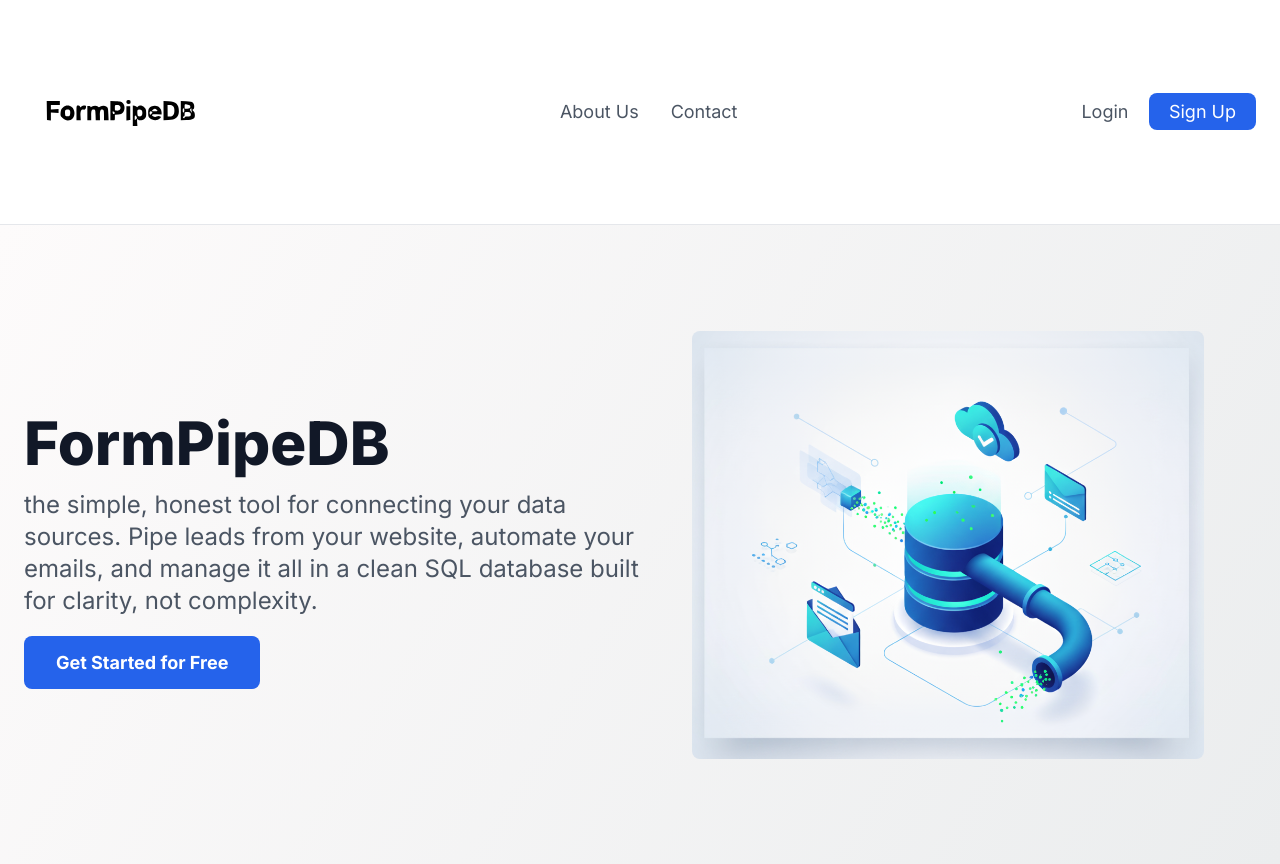
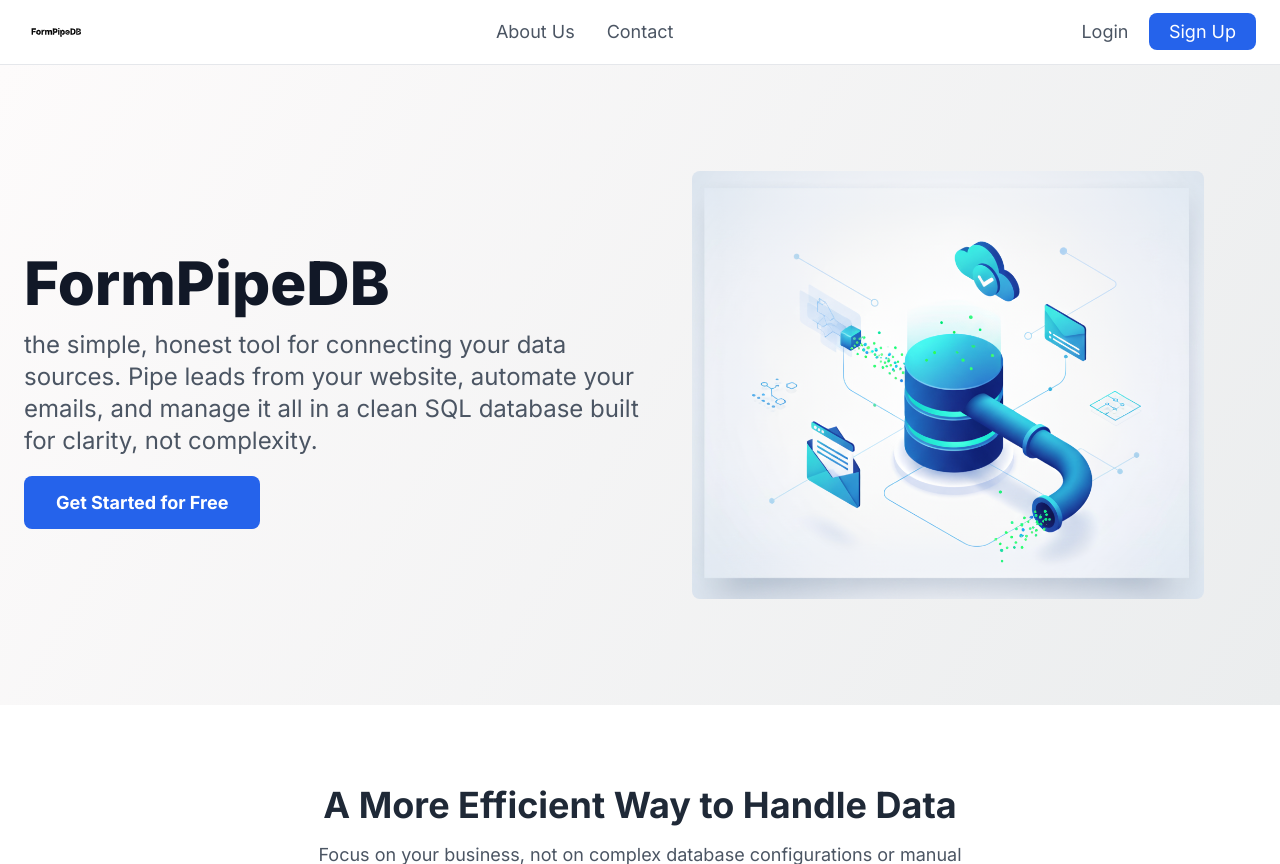
Before and after one commit to Noyonbond47/formpipedb, a FastAPI app: page / in a window 1280 px wide. Shown: the top 864 px of the page. Run offline with FastAPI, Linux system fonts and the light colour scheme; some libraries are stand-ins or nearby versions.

Commit message:
commit final logo

```diff
--- a/api/main.py
+++ b/api/main.py
@@ -933,7 +933,7 @@ async def google_oauth2callback(code_request: GoogleOauthCodeRequest, request: R
                     "token_uri": "https://oauth2.googleapis.com/token",
                 }
             },
-            scopes=['https://www.googleapis.com/auth/calendar.events', 'openid', 'email', 'profile'],
+            scopes=['https://www.googleapis.com/auth/calendar.events', 'openid', 'https://www.googleapis.com/auth/userinfo.email', 'https://www.googleapis.com/auth/userinfo.profile'],
             redirect_uri=redirect_uri)
 
         # This exchanges the code for credentials, which are stored on the flow object.
--- a/templates/index.html
+++ b/templates/index.html
@@ -23,10 +23,10 @@
 <body class="bg-white text-gray-800 flex flex-col min-h-screen">
 
     <header class="sticky top-0 z-50 bg-white/80 backdrop-blur-sm border-b border-gray-200">
-        <nav class="container mx-auto px-6 py-4 flex justify-between items-center">
+        <nav class="container mx-auto px-6 py-2 flex justify-between items-center">
             <div>
                 <a href="/" class="flex items-center">
-                    <img src="../static/images/logo.svg" alt="FormPipeDB Logo" class="h-48 w-auto">
+                    <img src="../static/images/logo.svg" alt="FormPipeDB Logo" class="h-16 w-auto -my-2">
                 </a>
             </div>
             <div class="hidden md:flex items-center space-x-8">
--- a/templates/table-manager.html
+++ b/templates/table-manager.html
@@ -2009,7 +2009,7 @@ document.addEventListener('DOMContentLoaded', () => {
             // --- Start Real Google OAuth2 Flow ---
             const client = google.accounts.oauth2.initCodeClient({
                 client_id: googleClientId,
-                scope: 'https://www.googleapis.com/auth/calendar.events openid email profile',
+                scope: 'https://www.googleapis.com/auth/calendar.events openid https://www.googleapis.com/auth/userinfo.email https://www.googleapis.com/auth/userinfo.profile',
                 ux_mode: 'popup',
                 callback: async (response) => {
                     // This callback is executed after the user grants permission in the popup.
```
